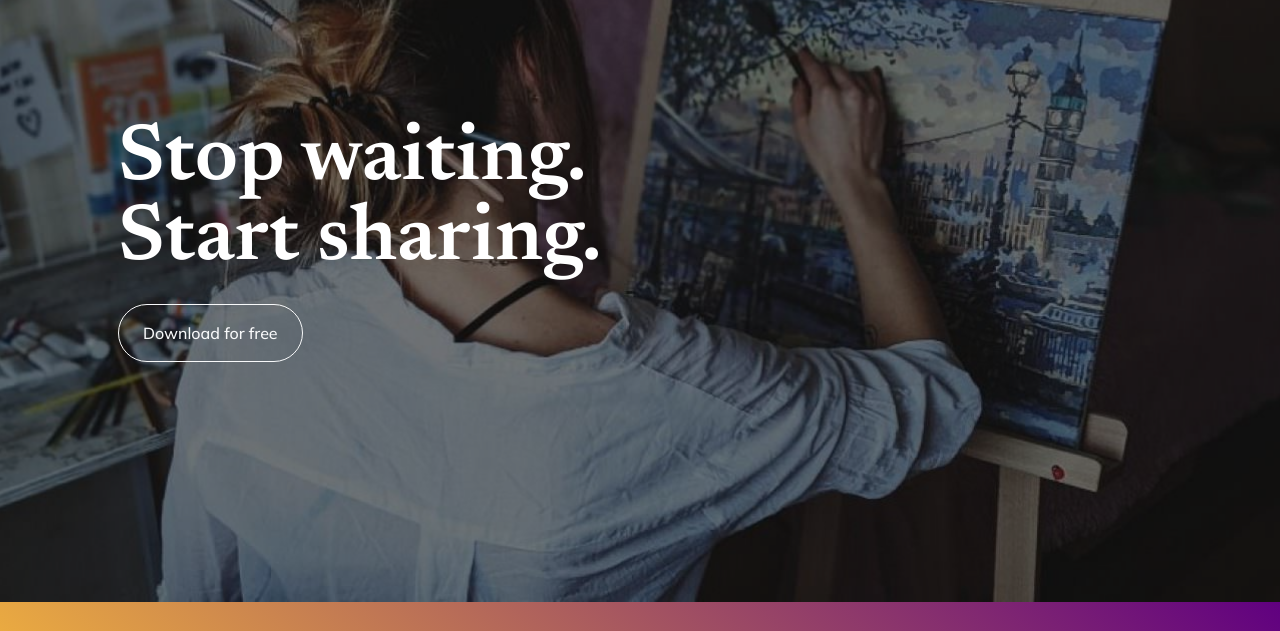
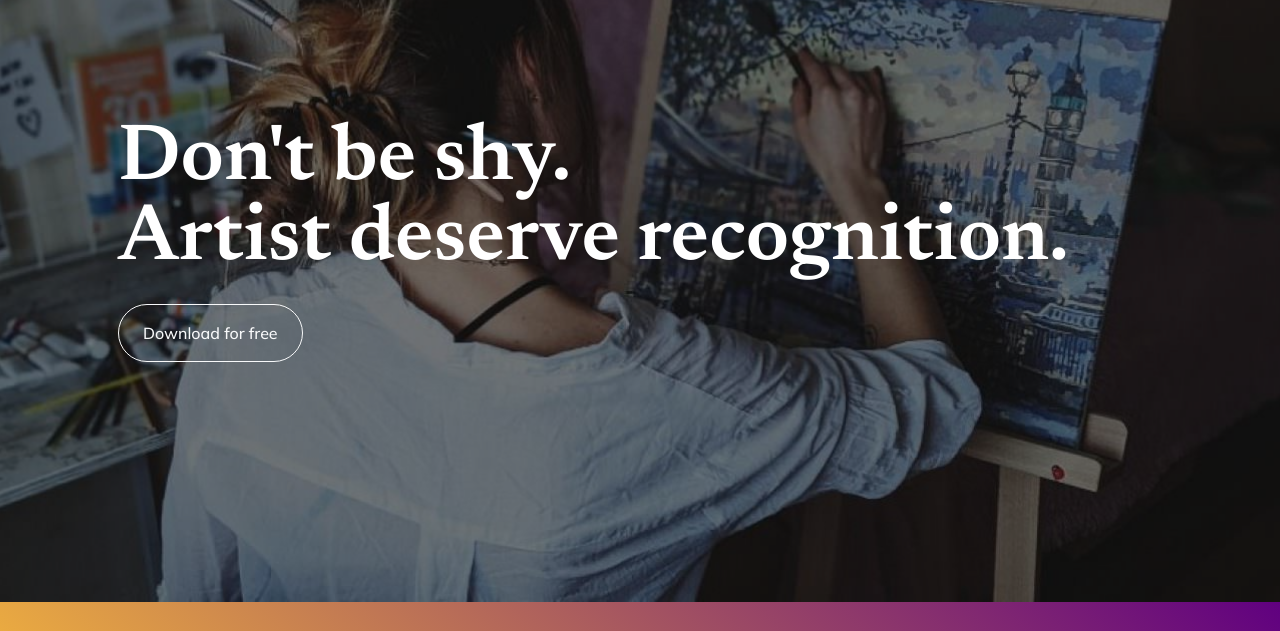
Before and after one commit to east2k/AppDemo, a plain HTML site: page index.html in a window 1280 px wide. Shown: the part 2860-3491 px from the top of the page. Drawn offline with nearby package versions, Linux system fonts and the light colour scheme.

Commit message:
Initial Upload

```diff
--- a/index.html
+++ b/index.html
@@ -172,9 +172,9 @@
             <div class="cta-content">
                 <div class="container px-5">
                     <h2 class="text-white display-1 lh-1 mb-4">
-                        Stop waiting.
+                        Don't be shy.
                         <br />
-                        Start sharing.
+                        Artist deserve recognition.
                     </h2>
                     <a class="btn btn-outline-light py-3 px-4 rounded-pill" href="https://startbootstrap.com/theme/new-age" target="_blank">Download for free</a>
                 </div>
```
